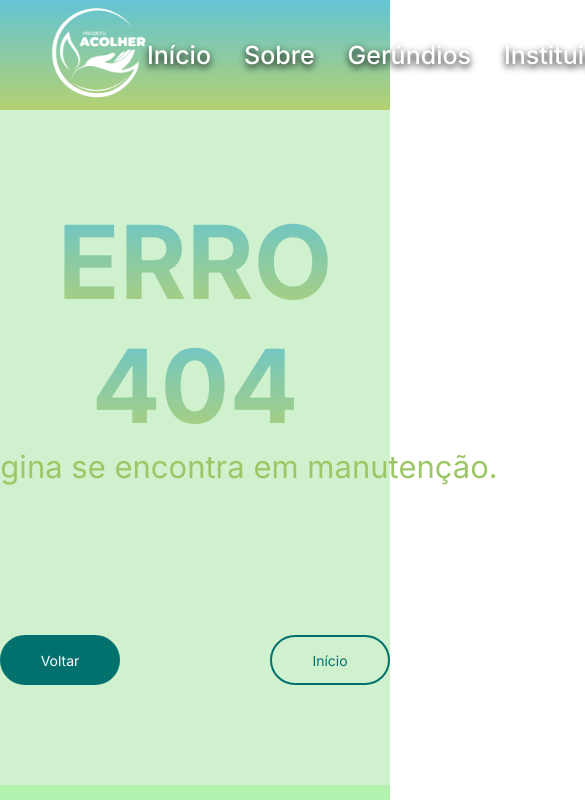
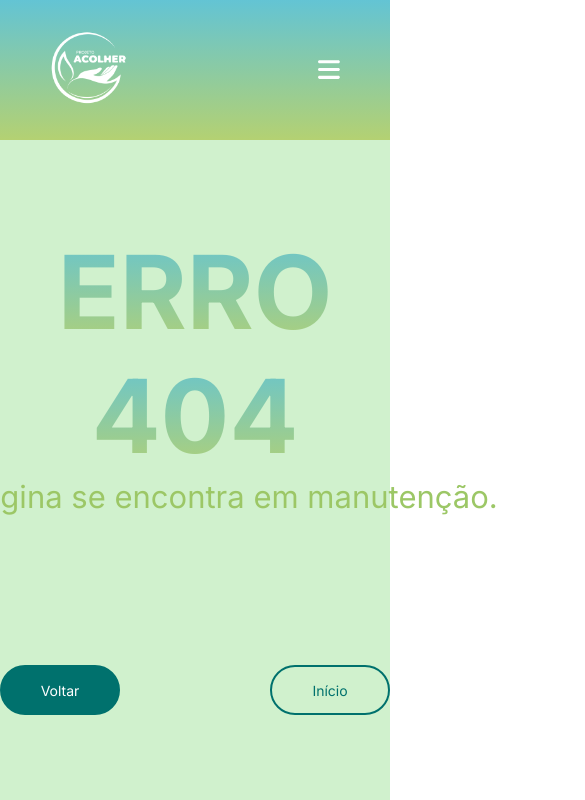
Before and after one commit to AnimaHub2023-2/FrontEnd-Monitoria, an Angular app: page /Error/404/notFounded in a window 390 px wide. Shown: the top 800 px of the page, 585 px wide, since content can reach past the window. Built offline with nearby package versions, Linux system fonts and the light colour scheme.

Commit message:
response header, package icon

```diff
--- a/package.json
+++ b/package.json
@@ -18,6 +18,11 @@
     "@angular/platform-browser": "^16.1.0",
     "@angular/platform-browser-dynamic": "^16.1.0",
     "@angular/router": "^16.1.0",
+    "@fortawesome/angular-fontawesome": "^0.13.0",
+    "@fortawesome/fontawesome-svg-core": "^6.4.0",
+    "@fortawesome/free-brands-svg-icons": "^6.4.0",
+    "@fortawesome/free-regular-svg-icons": "^6.4.0",
+    "@fortawesome/free-solid-svg-icons": "^6.4.0",
     "rxjs": "~7.8.0",
     "tslib": "^2.3.0",
     "zone.js": "~0.13.0"
--- a/src/app/app.component.css
+++ b/src/app/app.component.css
@@ -1,4 +1,4 @@
 .box-contain {
-    min-height: 80vh;
+    min-height: 70vh;
     background-color: #D0F1CD;;
 }
--- a/src/app/app.module.ts
+++ b/src/app/app.module.ts
@@ -11,6 +11,7 @@ import { GerundComponent } from './components/pages/gerund/gerund.component';
 import { InstitutionsComponent } from './components/pages/institutions/institutions.component';
 import { ContactComponent } from './components/pages/contact/contact.component';
 import { ErrorComponent } from './components/pages/error/error.component';
+import { FontAwesomeModule } from '@fortawesome/angular-fontawesome';
 
 @NgModule({
   declarations: [
@@ -26,7 +27,8 @@ import { ErrorComponent } from './components/pages/error/error.component';
   ],
   imports: [
     BrowserModule,
-    AppRoutingModule
+    AppRoutingModule,
+    FontAwesomeModule
   ],
   providers: [],
   bootstrap: [AppComponent]
--- a/src/app/components/footer/footer.component.css
+++ b/src/app/components/footer/footer.component.css
@@ -19,6 +19,10 @@ li {
     width: 33%;
 }
 
+a {
+    color: #000;
+}
+
 .footer-logo-box {
     display: flex;
     flex-direction: column;
--- a/src/app/components/header/header.component.css
+++ b/src/app/components/header/header.component.css
@@ -27,7 +27,7 @@ li {
 
 a {
     color: #fff;
-    text-shadow: 0px 3px 7px #000;
+    text-shadow: 0px 3px 11px #000;
     font-weight: 500;
     transition: 0.4s;
 }
@@ -35,3 +35,75 @@ a {
 a:hover {
     color: #abd17d;
 }
+
+button {
+    background: transparent;
+    border: none;
+}
+
+button, .menu {
+    display: none;
+}
+
+@media (max-width:860px ) {
+    nav {
+        flex-direction: column;
+        height: 140px;
+        justify-content: center;
+    }
+
+    img {
+        width: 77px;
+    }
+}
+
+@media (max-width:660px) {
+
+    button {
+        display: inline;
+    }
+
+    nav {
+        flex-direction: row;
+        justify-content: space-between;
+        position: relative;
+    }
+
+    nav div:nth-child(3) {
+        display: none;
+    }
+
+    .menu {
+        position: absolute;
+        background-color: #9dc173;
+        top: 90px;
+        right: 20px;
+        border-radius: 10px;
+        padding: 9px;
+    }
+
+    ul {
+        display: flex;
+        flex-direction: column;
+        width: 160px;
+        justify-content: start;
+        height: 220px;
+        gap: 0;
+    }
+
+    li {
+        transition: 0.4s;
+        padding: 0 10px;
+        height: 50px;
+        display: flex;
+        align-items: center;
+    }
+
+    li:hover {
+        background-color: #87a762;
+    }
+
+    a:hover {
+        color: #fff;
+    }
+}
--- a/src/app/components/header/header.component.html
+++ b/src/app/components/header/header.component.html
@@ -4,6 +4,10 @@
             <img src="../../../assets/logoAcolher.png" alt="Logo Acolher">
         </a>
     </div>
+    <button (click)="clicked()" class="menu-button">
+        <fa-icon [icon]="faBars" style="color: white"></fa-icon>
+    </button>
+    <div>
         <ul>
             <li>
                 <a routerLink="/">Início</a>
@@ -21,4 +25,24 @@
                 <a routerLink="/Contato">Contato</a>
             </li>
         </ul>
+    </div>
+    <div [ngStyle]="{'display': show ? 'inline' : 'none'}" class="menu">
+        <ul *ngIf="show" >
+            <li>
+                <a routerLink="/">Início</a>
+            </li>
+            <li>
+                <a routerLink="/Sobre">Sobre</a>
+            </li>
+            <li>
+                <a routerLink="/Gerundio">Gerúndios</a>
+            </li>
+            <li>
+                <a routerLink="/Instituicoes">Instituições</a>
+            </li>
+            <li>
+                <a routerLink="/Contato">Contato</a>
+            </li>
+        </ul>
+    </div>
 </nav>
--- a/src/app/components/header/header.component.ts
+++ b/src/app/components/header/header.component.ts
@@ -1,5 +1,6 @@
-import { Component } from '@angular/core';
-
+import { Component, HostListener } from '@angular/core';
+import { faBars } from '@fortawesome/free-solid-svg-icons';
+import { Router, NavigationEnd } from '@angular/router';
 @Component({
   selector: 'app-header',
   templateUrl: './header.component.html',
@@ -7,4 +8,30 @@ import { Component } from '@angular/core';
 })
 export class HeaderComponent {
 
+  faBars = faBars
+  show = false
+
+  constructor(private router: Router) {
+    this.router.events.subscribe((event) => {
+      if (event instanceof NavigationEnd) {
+        this.show = false; // Fecha o menu ao navegar para outro link
+      }
+    })
+  }
+
+  clicked(): void {
+    this.show = !this.show
+  }
+
+  // // Clique fora do menu, para fechá-lo
+
+  // @HostListener('document:click', ['$event'])
+  // onClickOutside(event: MouseEvent) {
+  //   const targetElement = event.target as HTMLElement
+  //   const menuElement = document.querySelector('menu')
+
+  //   if (menuElement && !menuElement.contains(targetElement)) {
+  //     this.show = false // Fecha o menu quando o clique ocorre fora dele
+  //   }
+  // }
 }
--- a/src/app/components/pages/error/error.component.css
+++ b/src/app/components/pages/error/error.component.css
@@ -22,6 +22,7 @@
     text-align: center;
     width: 611px;
     font-size: 31px;
+    font-weight: 400;
 }
 
 .error-button-box {
--- a/src/styles.css
+++ b/src/styles.css
@@ -2,7 +2,6 @@
     margin: 0;
     padding: 0;
     box-sizing: border-box;
-    color: #000;
     font-family: 'Inter', sans-serif;
 }
 
```
Also changed, not shown: 1 other file (tests, documents, lock files or other folders). Lines whose indentation alone changed are shown as unchanged.
